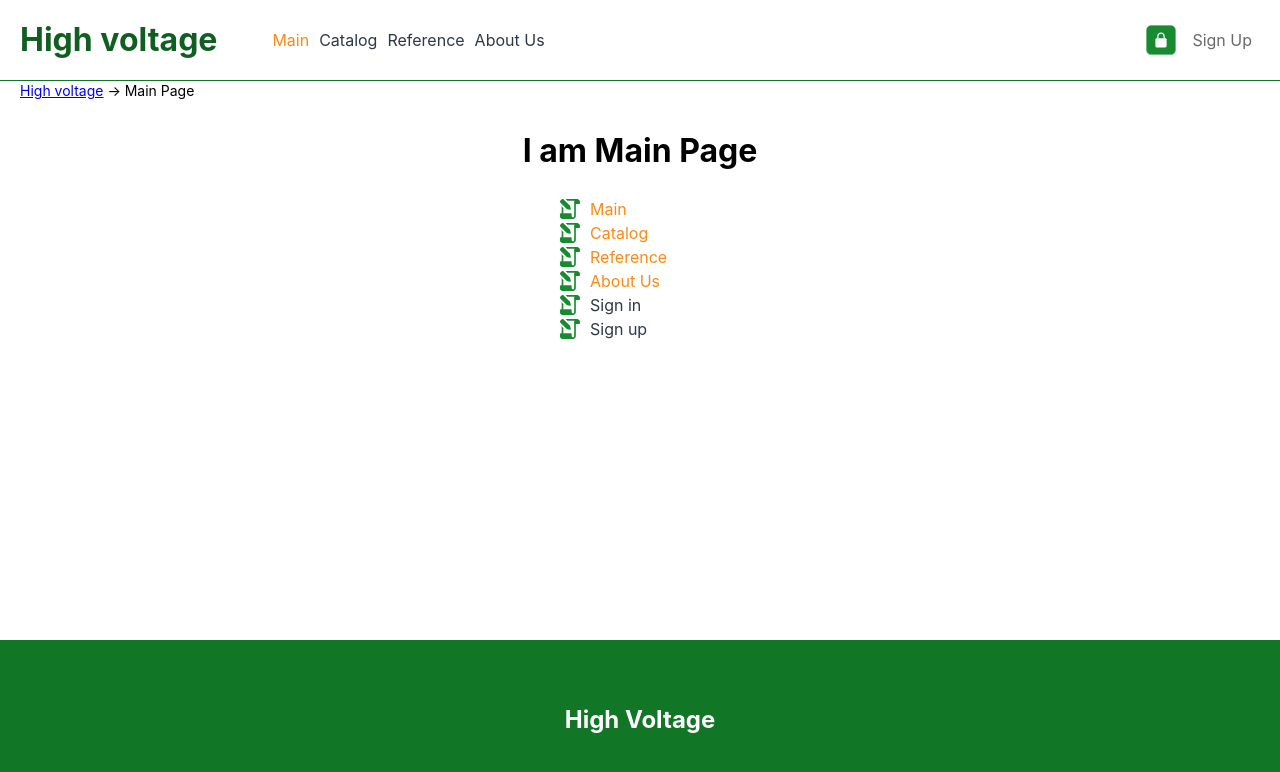
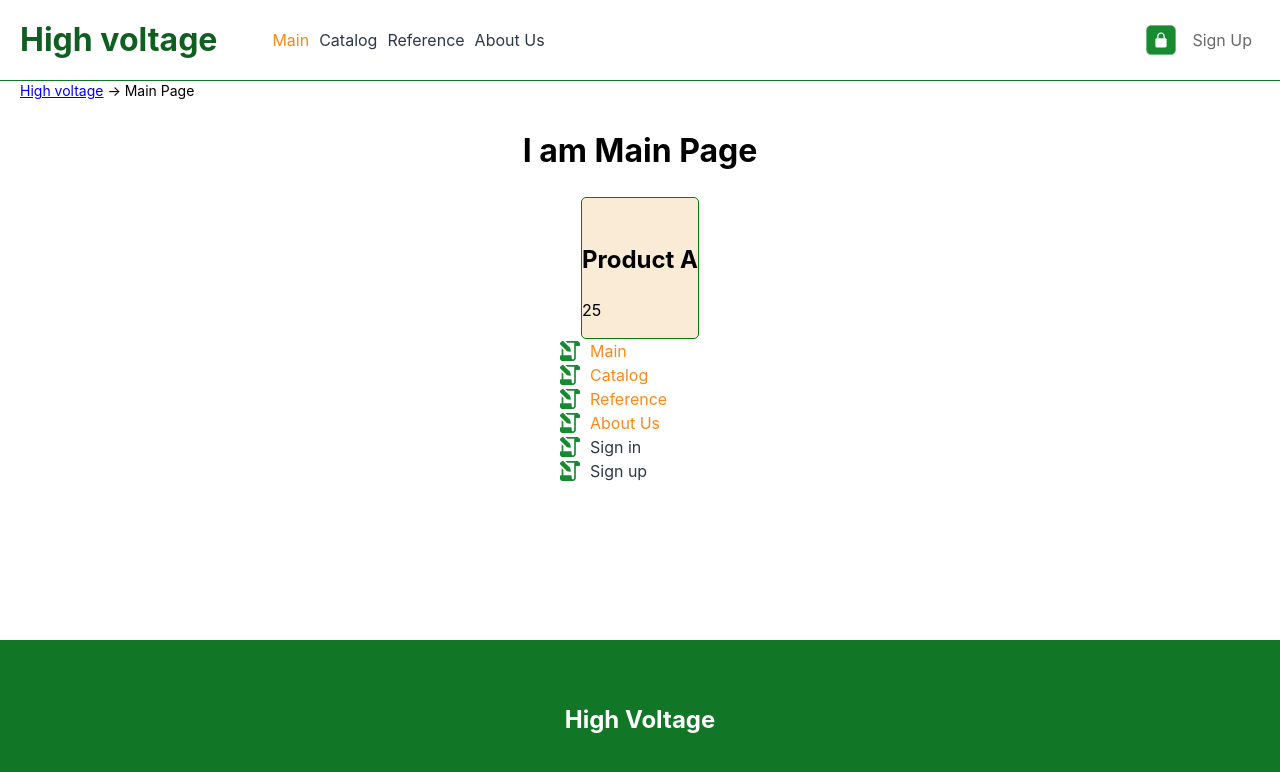
Before and after one commit to R11VEN/eCommerce-Application, a React (Vite) app: page /#/ in a window 1280 px wide. Shown: the top 772 px of the page. Built offline with nearby package versions, Linux system fonts and the light colour scheme; no server answers; what @commercetools/platform-sdk, @commercetools/sdk-client-v2 would draw is missing.

Commit message:
feat: add card component

```diff
--- a/src/App.tsx
+++ b/src/App.tsx
@@ -5,6 +5,7 @@ import { BrowserRouter } from 'react-router-dom';
 
 import { AuthState, RootState } from './interfaces/state.interface.ts';
 import Layout from './layout/Layout.tsx';
+import { CatalogPage } from './pages/catalog-page.tsx';
 
 const App = () => {
   const auth: AuthState = useSelector((state: RootState) => state.auth);
--- /dev/null
+++ b/src/components/card.tsx
@@ -0,0 +1,19 @@
+import { useNavigate } from 'react-router-dom';
+import classes from '../css/ui.module.css';
+import { AUTH_ROUTE } from '../constants/pages';
+
+export const Card = ({ title, price }: { title: string; price: number }) => {
+  const navigate = useNavigate();
+  function cardClckHandler() {
+    navigate(AUTH_ROUTE);
+  }
+  return (
+    <div className={classes.card} onClick={cardClckHandler}>
+      <img className={classes.card__img} src="" alt="" />
+      <div className="description">
+        <h2 className="card__title">{title}</h2>
+        <p className="card__price">{price}</p>
+      </div>
+    </div>
+  );
+};
--- a/src/css/ui.module.css
+++ b/src/css/ui.module.css
@@ -39,3 +39,18 @@
   justify-content: center;
   cursor: pointer;
 }
+
+.card {
+  flex-basis: 30%;
+  border-radius: 5px;
+  border:1px solid green;
+  background-color: antiquewhite;
+}
+
+.card:hover {
+  transform: scale(1.1);
+  box-shadow: 2px 2px 5px rgb(93, 129, 93);
+  background-color: rgb(225, 185, 131);
+  transition: all 0.3s ease-in-out;
+  cursor: pointer;
+}
--- a/src/layout/Layout.tsx
+++ b/src/layout/Layout.tsx
@@ -4,6 +4,7 @@ import Router from '../components/Router.tsx';
 import Footer from './Footer.tsx';
 import Header from './Header.tsx';
 import classes from './layout.module.css';
+import { CatalogPage } from '../pages/catalog-page.tsx';
 
 const Layout = () => {
   const [title, setTitle] = useState<string>('');
--- /dev/null
+++ b/src/pages/catalog-page.tsx
@@ -0,0 +1,11 @@
+import { Card } from '../components/card';
+
+export const CatalogPage = () => {
+  return (
+    <>
+      <div className="cards-container">
+        <Card title="Product A" price={25} />
+      </div>
+    </>
+  );
+};
--- a/src/pages/main-page.tsx
+++ b/src/pages/main-page.tsx
@@ -5,6 +5,7 @@ import { NavLink } from 'react-router-dom';
 import { PageProps } from '../interfaces/page.interface.ts';
 import { RouteInterface } from '../interfaces/route.interface.ts';
 import { routerPagesAndAuth } from '../routes.tsx';
+import { CatalogPage } from './catalog-page.tsx';
 
 const MainPage = ({ showName }: PageProps): JSX.Element => {
   const showClassName = ({ isActive }: { isActive: boolean }): string => {
@@ -29,6 +30,7 @@ const MainPage = ({ showName }: PageProps): JSX.Element => {
   return (
     <div className="main-container" key="main-page">
       <h1 key="h1-main-page">I am Main Page</h1>
+      <CatalogPage></CatalogPage>
       {routerPagesAndAuth.map(createRoute)}
     </div>
   );
```
